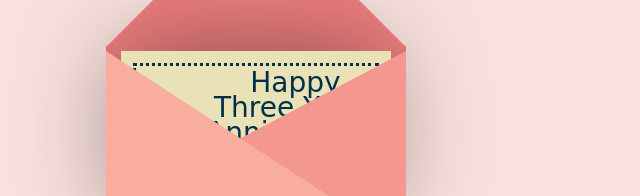
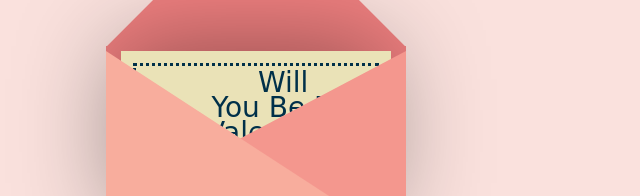
Before and after one commit to ankit5803/CARD, a plain HTML site: page valentine-day-card-main/index.html in a window 1280 px wide. Shown: the part 292-488 px from the top of the page, without its empty margins (384-1024 px from the left). Drawn offline with nearby package versions, Linux system fonts and the light colour scheme.

Commit message:
Update index.html

```diff
--- a/valentine-day-card-main/index.html
+++ b/valentine-day-card-main/index.html
@@ -17,7 +17,7 @@
             <div class="envelope"></div>
             <div class="front"></div>
             <div class="card">
-                <div class="text">Happy</br> Three Years</br> Anniversary!</div>
+                <div class="text">Will </br> You Be My </br> Valentine ?</div>
                 <div class="heart"></div>
             </div>
         </div>
```
